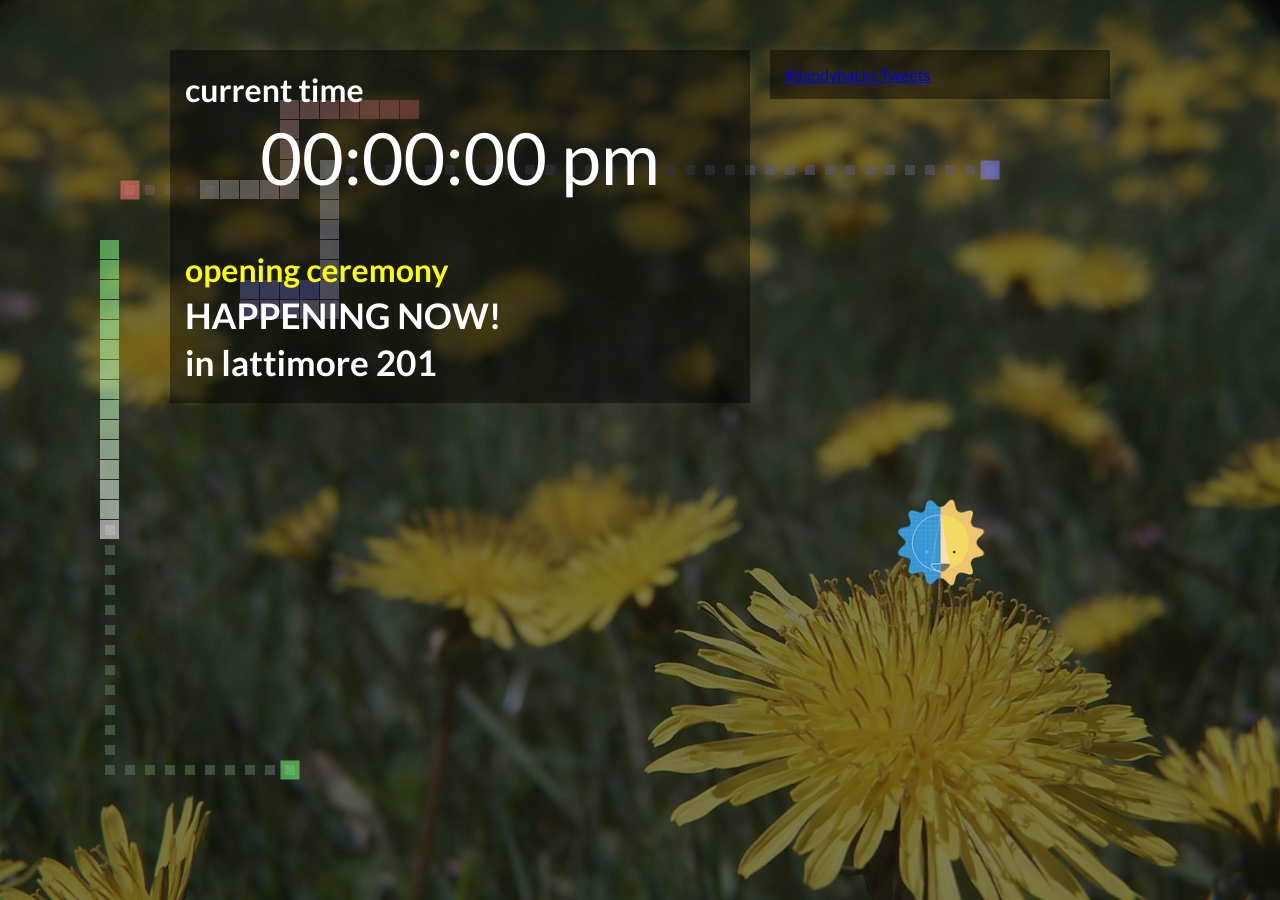
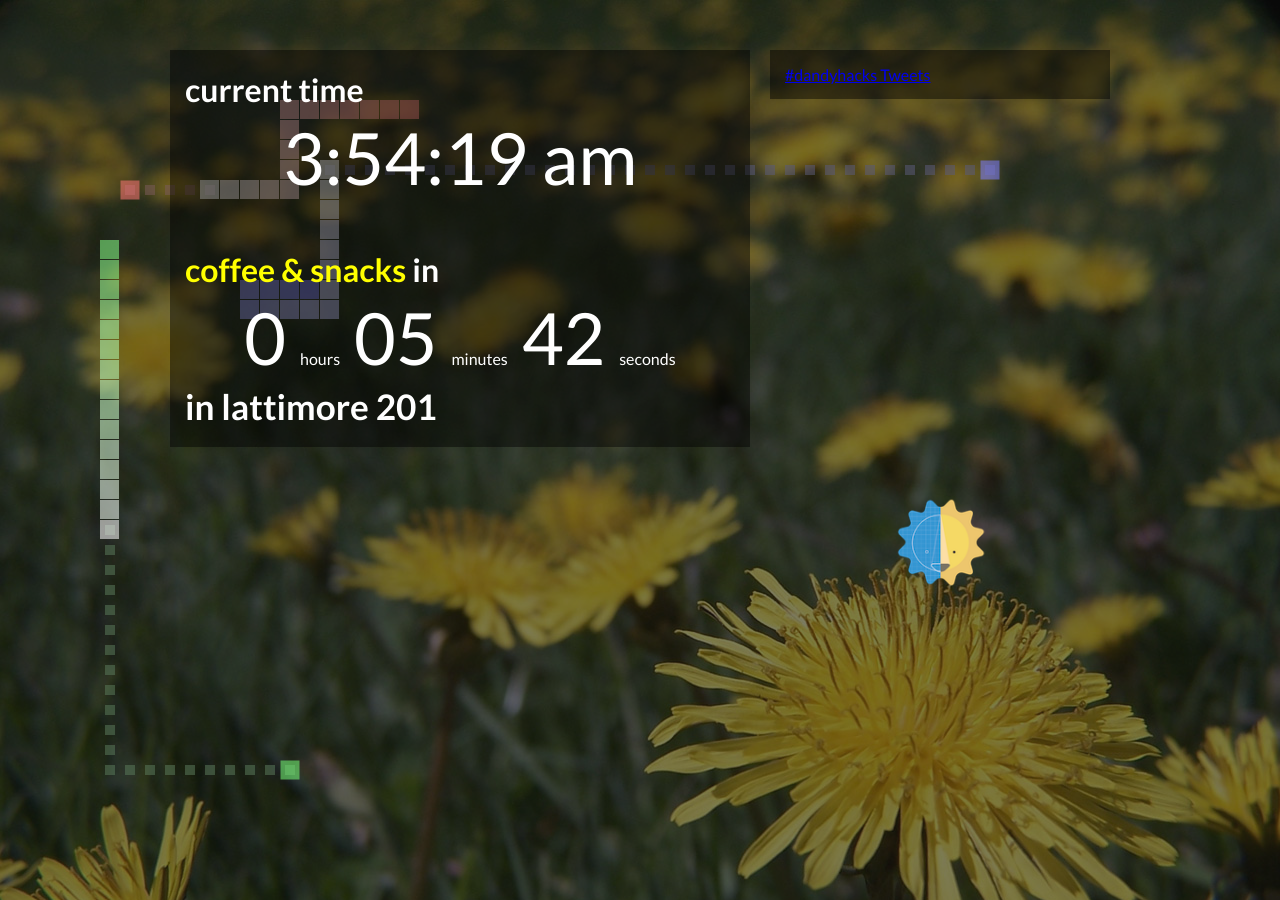
Before and after one commit to RocHack/rochack.org, a Jekyll site: the page hackathon-timer.html, which Jekyll copies as it is, in a window 1280 px wide. Built offline with Jekyll 4.4.1, drawn with Linux system fonts in a browser that asks for light colours; comment, search, counter and statistics services are not loaded.

Commit message:
Revert "opening ceremony"
This reverts commit bcffb0c95f6c5372fcd766fc2d7a49588f578715.

```diff
--- a/hackathon-timer.html
+++ b/hackathon-timer.html
@@ -21,14 +21,12 @@
                 <div class="timer">
                     <span id="time-hours">00</span>:<span id="time-mins">00</span>:<span id="time-secs">00</span> <span id="time-ampm">pm</span>
                 </div>
-                <h1><span style="color: yellow">opening ceremony</span></h1>
-				<!-- <h1><span id="thing-name">something</span> in</h1> -->
-                <h1 style="margin-top: 5px; font-size: 2.2em;"><strong>HAPPENING NOW!</strong></h1>
-                <!-- <div class="timer">
+				<h1><span id="thing-name">something</span> in</h1>
+                <div class="timer">
                     <span id="thing-hours">00</span> <span class="time">hours</span>
                     <span id="thing-mins">00</span> <span class="time">minutes</span>
                     <span id="thing-secs">00</span> <span class="time">seconds</span>
-                </div> -->
+                </div>
                 <h1 style="margin-top: 5px; font-size: 2.2em;"><strong>in lattimore 201</strong></h1>
 				<!--
                 <h1>hackathon ends in</h1>
```
